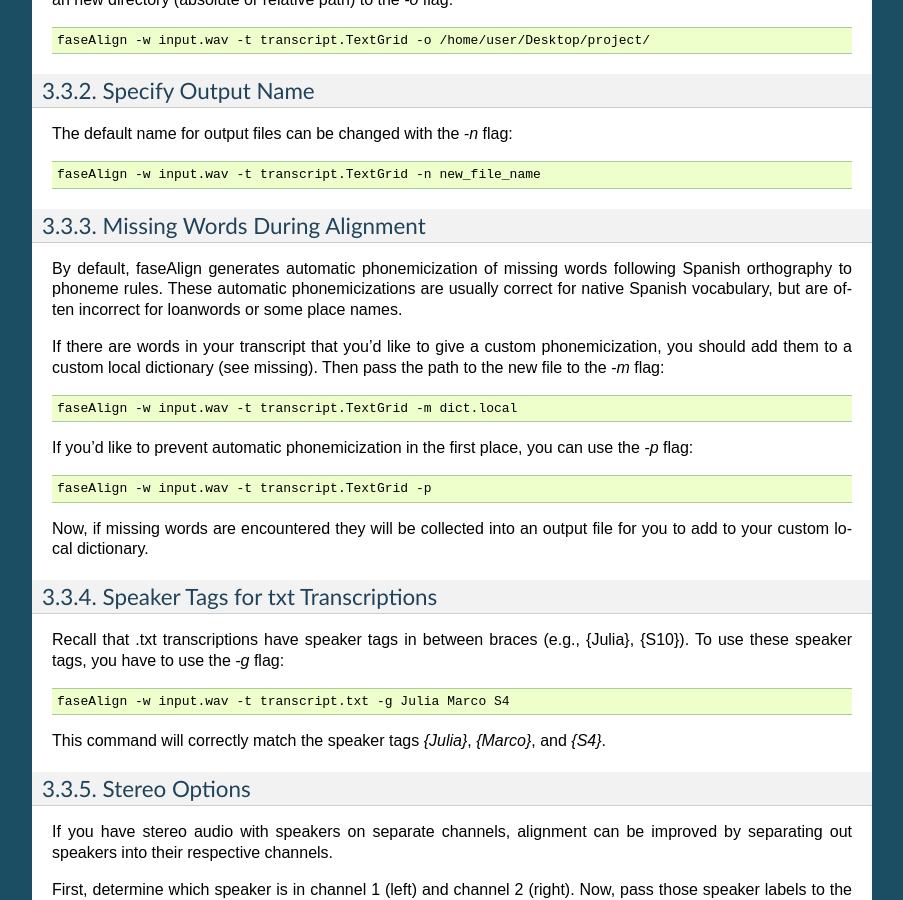
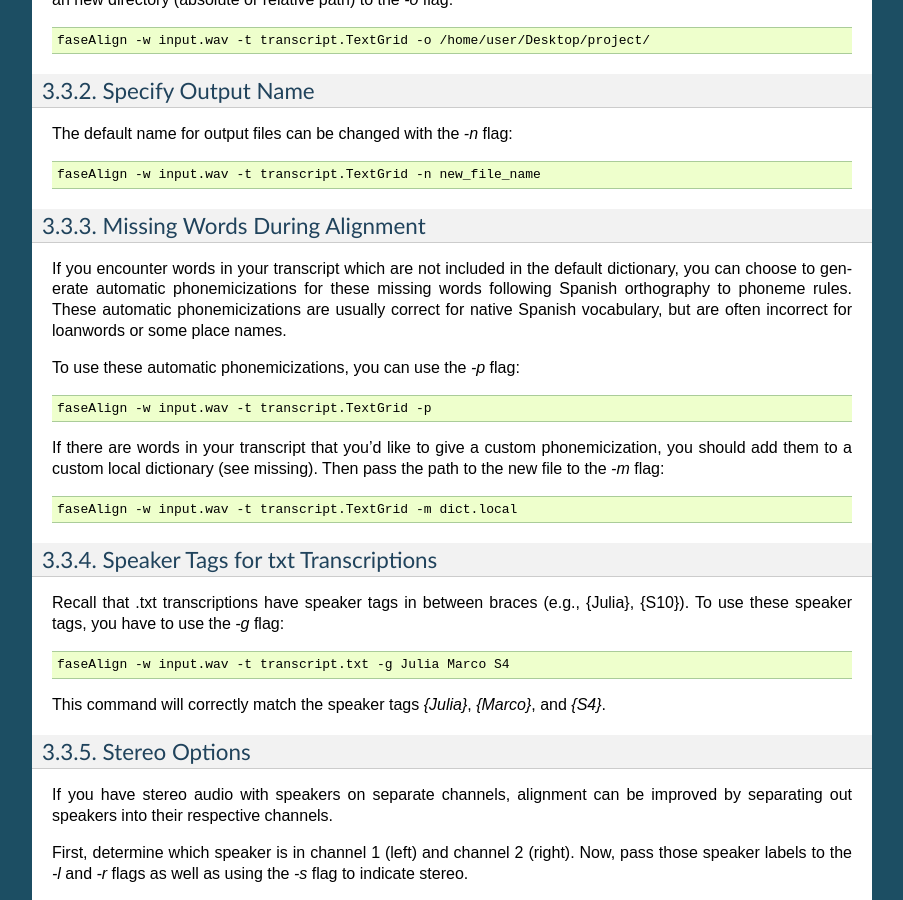
Before and after one commit to EricWilbanks/faseAlign, a Sphinx documentation site: the page built from docs/aligning.rst, in a window 1280 px wide and 900 px high, scrolled down 804 px. Shown: the whole window, without its empty margins (198-1101 px from the left). Built offline with Sphinx 7.4.7, drawn with Linux system fonts in a browser that asks for light colours.

Commit message:
changes to handling of missing words and automatic phonemicization

```diff
--- a/docs/aligning.rst
+++ b/docs/aligning.rst
@@ -63,21 +63,20 @@ The default name for output files can be changed with the `-n` flag:
 Missing Words During Alignment
 ++++++++++++++++++++++++++++++
 
-By default, faseAlign generates automatic phonemicization of missing words following Spanish orthography to phoneme rules. These automatic phonemicizations are usually correct for native Spanish vocabulary, but are often incorrect for loanwords or some place names.
+If you encounter words in your transcript which are not included in the default dictionary, you can choose to generate automatic phonemicizations for these missing words following Spanish orthography to phoneme rules. These automatic phonemicizations are usually correct for native Spanish vocabulary, but are often incorrect for loanwords or some place names.
+
+To use these automatic phonemicizations, you can use the `-p` flag:
+
+.. code-block:: bash
+
+        faseAlign -w input.wav -t transcript.TextGrid -p
+
 
 If there are words in your transcript that you'd like to give a custom phonemicization, you should add them to a custom local dictionary (see :ref:`missing`). Then pass the path to the new file to the `-m` flag:
 
 .. code-block:: bash
 
 	faseAlign -w input.wav -t transcript.TextGrid -m dict.local
-
-If you'd like to prevent automatic phonemicization in the first place, you can use the `-p` flag:
-
-.. code-block:: bash
-
-	faseAlign -w input.wav -t transcript.TextGrid -p
-
-Now, if missing words are encountered they will be collected into an output file for you to add to your custom local dictionary.
 
 Speaker Tags for txt Transcriptions
 +++++++++++++++++++++++++++++++++++
```
Also changed, not shown: 1 other file.
